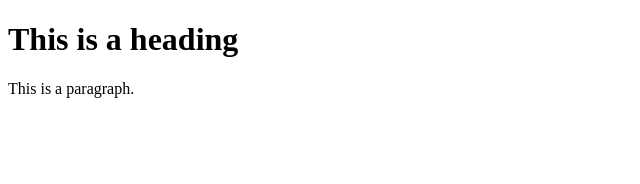
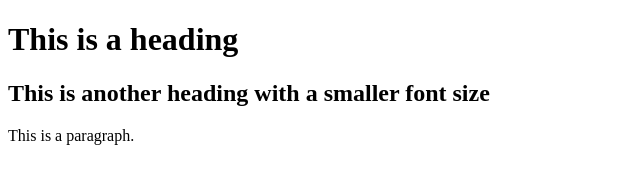
Before and after one commit to rapsurgy/gitrebase, a plain HTML site: page index.html in a window 1280 px wide. Shown: the whole page, without its empty margins (0-640 px from the left). Drawn offline with Linux system fonts and the light colour scheme.

Commit message:
commit on branch

```diff
--- a/index.html
+++ b/index.html
@@ -4,7 +4,7 @@
 <body>
 
 <h1>This is a heading</h1>
-
+<h2>This is another heading with a smaller font size</h2>
 <p>This is a paragraph.</p>
 
 </body>
```
